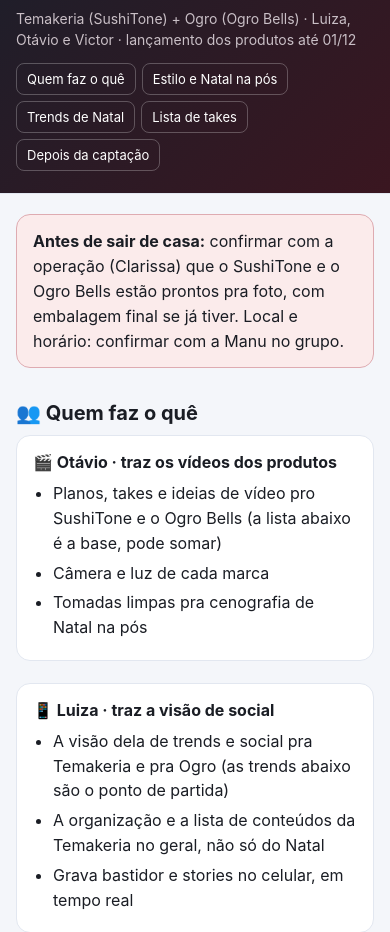
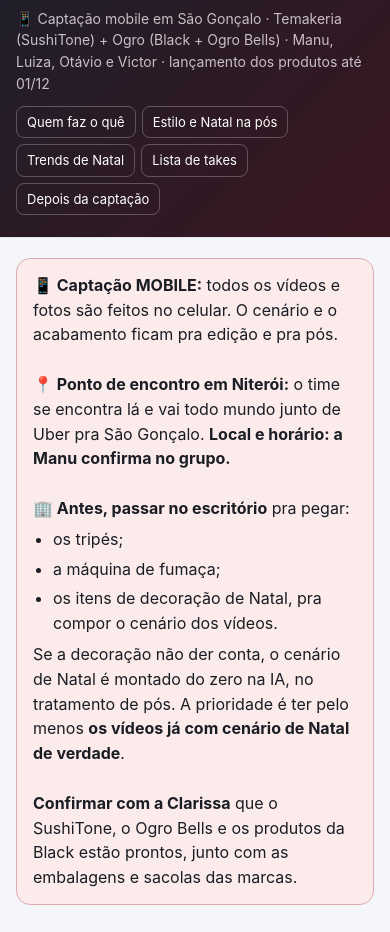
Before and after one commit to dev-seven7/captacao-natal-24-11, a plain HTML site: page index.html in a window 390 px wide. Shown: the part 103-1035 px from the top of the page. Drawn offline with Linux system fonts and the light colour scheme.

Commit message:
Captação mobile, ponto de encontro e itens do escritório
Co-Authored-By: Claude Opus 5.5 <noreply@anthropic.com>

```diff
--- a/index.html
+++ b/index.html
@@ -53,21 +53,26 @@
 <body>
 <header><div class="wrap">
   <h1>🎄 Captação de Natal · ter 24/11</h1>
-  <div class="sub">Temakeria (SushiTone) + Ogro (Ogro Bells) · Luiza, Otávio e Victor · lançamento dos produtos até 01/12</div>
+  <div class="sub">📱 Captação mobile em São Gonçalo · Temakeria (SushiTone) + Ogro (Black + Ogro Bells) · Manu, Luiza, Otávio e Victor · lançamento dos produtos até 01/12</div>
   <nav><a href="#papeis">Quem faz o quê</a><a href="#estilo">Estilo e Natal na pós</a><a href="#trends">Trends de Natal</a><a href="#takes">Lista de takes</a><a href="#depois">Depois da captação</a></nav>
 </div></header>
 <main class="wrap">
 
 <section>
   <div class="card alerta">
-    <b>Antes de sair de casa:</b> confirmar com a operação (Clarissa) que o SushiTone e o Ogro Bells estão prontos pra foto, com embalagem final se já tiver. Local e horário: confirmar com a Manu no grupo.
+    <b>📱 Captação MOBILE:</b> todos os vídeos e fotos são feitos no celular. O cenário e o acabamento ficam pra edição e pra pós.<br><br>
+    <b>📍 Ponto de encontro em Niterói:</b> o time se encontra lá e vai todo mundo junto de Uber pra São Gonçalo. <b>Local e horário: a Manu confirma no grupo.</b><br><br>
+    <b>🏢 Antes, passar no escritório</b> pra pegar:
+    <ul><li>os tripés;</li><li>a máquina de fumaça;</li><li>os itens de decoração de Natal, pra compor o cenário dos vídeos.</li></ul>
+    Se a decoração não der conta, o cenário de Natal é montado do zero na IA, no tratamento de pós. A prioridade é ter pelo menos <b>os vídeos já com cenário de Natal de verdade</b>.<br><br>
+    <b>Confirmar com a Clarissa</b> que o SushiTone, o Ogro Bells e os produtos da Black estão prontos, junto com as embalagens e sacolas das marcas.
   </div>
 </section>
 
 <section id="papeis">
   <h2>👥 Quem faz o quê</h2>
   <div class="grid">
-    <div class="card"><b>🎬 Otávio · traz os vídeos dos produtos</b><ul><li>Planos, takes e ideias de vídeo pro SushiTone e o Ogro Bells (a lista abaixo é a base, pode somar)</li><li>Câmera e luz de cada marca</li><li>Tomadas limpas pra cenografia de Natal na pós</li></ul></div>
+    <div class="card"><b>🎬 Otávio · traz os vídeos dos produtos</b><ul><li>Planos, takes e ideias de vídeo pro SushiTone e o Ogro Bells (a lista abaixo é a base, pode somar)</li><li>Grava tudo no celular, com tripé e luz de cada marca</li><li>Tomadas limpas pra cenografia de Natal na pós</li></ul></div>
     <div class="card"><b>📱 Luiza · traz a visão de social</b><ul><li>A visão dela de trends e social pra Temakeria e pra Ogro (as trends abaixo são o ponto de partida)</li><li>A organização e a lista de conteúdos da Temakeria no geral, não só do Natal</li><li>Grava bastidor e stories no celular, em tempo real</li></ul></div>
     <div class="card"><b>🥩 Victor · traz a Ogro no geral</b><ul><li>A organização de conteúdos e de captação da Ogro no geral</li><li>Produto, montagem e checklist de takes do Ogro Bells</li><li>Takes pro funil de SG e pro cardápio digital de 04/12</li></ul></div>
   </div>
@@ -97,7 +102,8 @@
   <div class="card">
     <b>🎄 Cenografia de Natal: maior parte na pós (edição e IA)</b>
     <ul>
-      <li><b>Gravar limpo:</b> produto sobre fundo escuro e neutro, com espaço vazio em volta, pra entrar o Natal depois (luzinhas, pinheiro, neve, mesa de ceia).</li>
+      <li><b>Vídeos com Natal de verdade:</b> montar o cantinho com a decoração do escritório (pisca-pisca, enfeites) e a máquina de fumaça, pelo menos nos vídeos.</li>
+      <li><b>Fotos e o que mais precisar de cenário:</b> gravar limpo, com o produto sobre fundo escuro e neutro e espaço vazio em volta, pra entrar o Natal na pós com IA (luzinhas, pinheiro, neve, mesa de ceia).</li>
       <li><b>Pra cada foto hero, duas versões:</b> uma limpa (base pra IA) e uma com algum objeto de Natal de verdade, se tiver à mão: pisca-pisca no fundo desfocado, gorro, fita vermelha. Os pontos de luz no desfoque já dão o clima de Natal sem montar cenário.</li>
       <li><b>Regra:</b> a IA mexe só no cenário. A comida e o logo são sempre reais, nunca gerados por IA.</li>
       <li><b>Enquadramento:</b> sempre com sobra pra recortar em 9:16 (stories e Reels) e 4:5 (feed).</li>
@@ -149,7 +155,7 @@
 
 <section id="takes">
   <h2>🎞️ Lista de takes</h2>
-  <p class="nota">Marque no celular durante a captação. Por padrão: vídeo vertical 9:16, em 4K se der, e foto com sobra pra recortar em 4:5.</p>
+  <p class="nota">Marque no celular durante a captação. Tudo no celular, com tripé. Por padrão: vídeo vertical 9:16, na maior resolução do celular, e foto com sobra pra recortar em 4:5.</p>
 
   <h3>🍣 Temakeria · SushiTone</h3>
   <div class="card tmk" id="tmk"></div>
```
